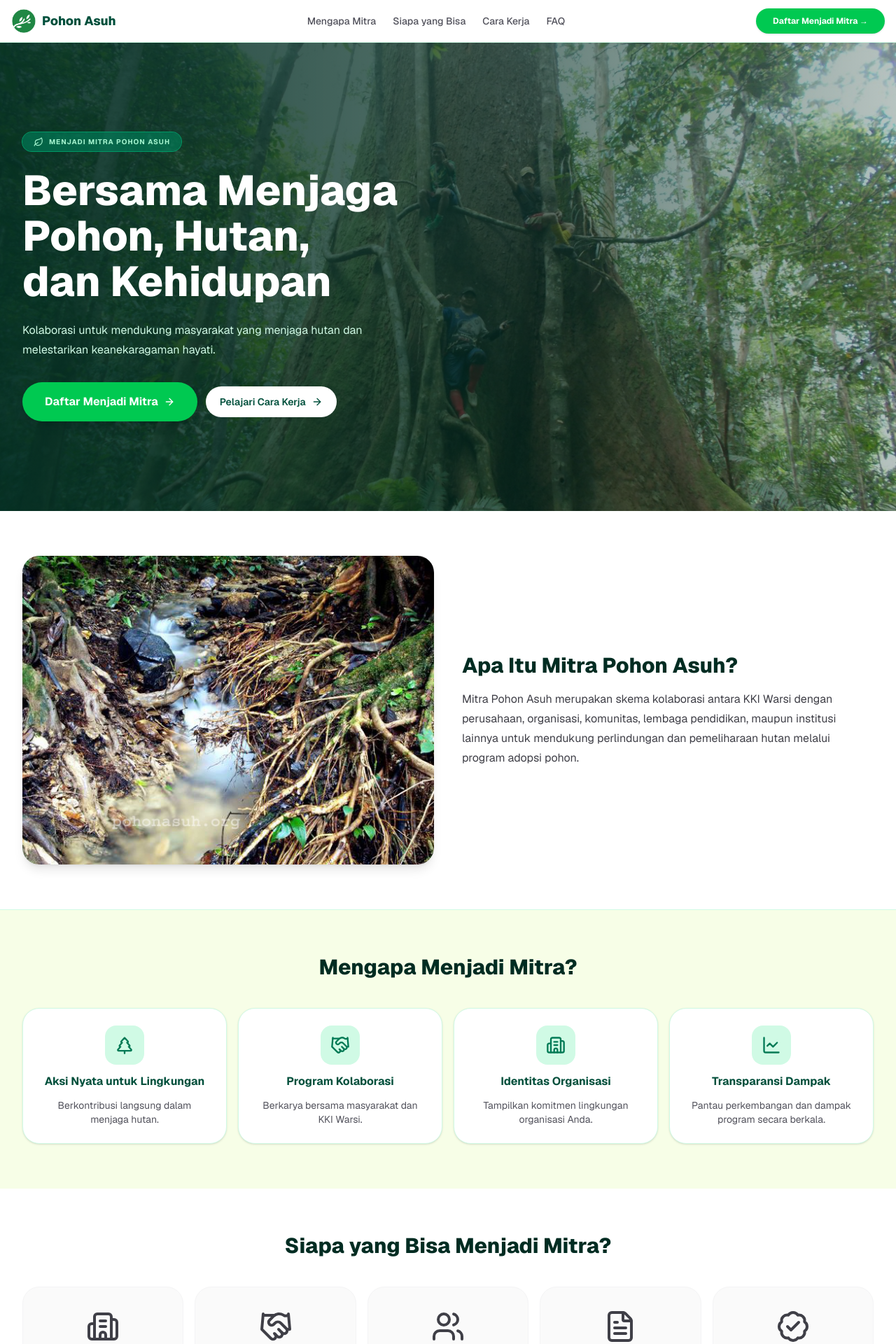
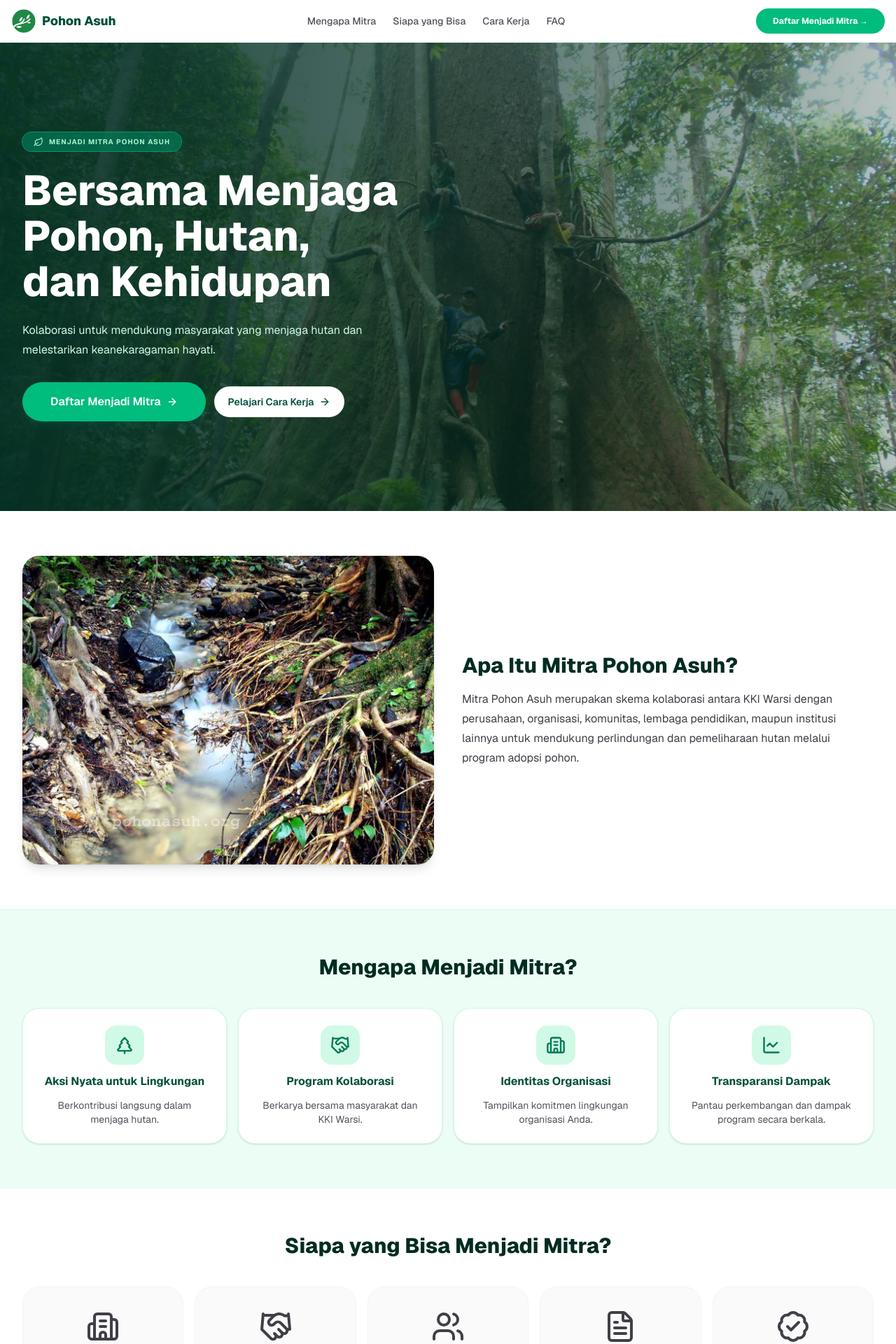
Before and after one commit to kangmasbudiman/revampwebsitepohonasuh, a Next.js app: page /kerjasama-mitra in a window 1280 px wide. Shown: the top 1920 px of the page at 70% size. Built offline with nearby package versions, Linux system fonts and the light colour scheme; no server answers.

Commit message:
style(mitra): samakan warna hijau ke emerald-500 (sesuai hero utama)

```diff
--- a/src/app/kerjasama-mitra/page.tsx
+++ b/src/app/kerjasama-mitra/page.tsx
@@ -25,7 +25,7 @@ export default function KerjasamaMitraPage() {
             <Link href="#cara">Cara Kerja</Link>
             <Link href="#faq">FAQ</Link>
           </nav>
-          <Link href="/daftar-mitra" className="rounded-full bg-green-500 px-6 py-2.5 text-xs font-bold text-white shadow hover:bg-green-600 transition-colors">
+          <Link href="/daftar-mitra" className="rounded-full bg-emerald-500 px-6 py-2.5 text-xs font-bold text-white shadow-emerald-900/40 hover:bg-emerald-400 transition-all hover:scale-[1.03]">
             Daftar Menjadi Mitra →
           </Link>
         </div>
@@ -58,7 +58,7 @@ export default function KerjasamaMitraPage() {
             </p>
 
             <div className="mt-8 flex flex-wrap items-center gap-3">
-              <Link href="/daftar-mitra" className="inline-flex items-center justify-center rounded-full bg-green-500 px-8 py-4 text-base font-bold text-white shadow-lg transition-colors hover:bg-green-600">
+              <Link href="/daftar-mitra" className="inline-flex items-center justify-center rounded-full bg-emerald-500 px-10 py-4 text-base font-semibold text-white shadow-lg shadow-emerald-900/40 hover:scale-[1.03] hover:bg-emerald-400">
                 Daftar Menjadi Mitra <ArrowRight className="ml-2 h-4 w-4" />
               </Link>
               <a href="#cara" className="inline-flex items-center justify-center rounded-full bg-white px-5 py-3 text-sm font-semibold text-emerald-900 hover:bg-emerald-100 transition">
@@ -88,7 +88,7 @@ export default function KerjasamaMitraPage() {
       </section>
 
       {/* ── MENGAPA MITRA ── */}
-      <section id="mengapa" className="bg-lime-50 border-t border-emerald-100">
+      <section id="mengapa" className="bg-emerald-50 border-t border-emerald-100">
         <div className="mx-auto max-w-7xl px-4 sm:px-6 lg:px-8 py-16 text-center">
           <h2 className="text-3xl font-extrabold text-emerald-950">Mengapa Menjadi Mitra?</h2>
           <div className="mt-10 grid gap-4 sm:grid-cols-2 lg:grid-cols-4">
@@ -165,7 +165,7 @@ export default function KerjasamaMitraPage() {
       </section>
 
       {/* ── CARA KERJA ── */}
-      <section id="cara" className="bg-lime-50">
+      <section id="cara" className="bg-emerald-50">
         <div className="mx-auto max-w-7xl px-4 sm:px-6 lg:px-8 py-16">
           <h2 className="text-center text-3xl font-extrabold text-emerald-950">Bagaimana Cara Kerja Kemitraan?</h2>
           <div className="mt-10 flex flex-wrap justify-center gap-4 lg:flex-nowrap lg:gap-0 lg:justify-between">
@@ -178,7 +178,7 @@ export default function KerjasamaMitraPage() {
               { n: "6", label: "Pantau Dampak Program" },
             ].map((step, i) => (
               <div key={i} className="flex flex-col items-center gap-2 w-36 text-center">
-                <span className="flex h-12 w-12 items-center justify-center rounded-full bg-lime-500 text-lg font-extrabold text-emerald-950">
+                <span className="flex h-12 w-12 items-center justify-center rounded-full bg-emerald-500 text-lg font-extrabold text-white">
                   {step.n}
                 </span>
                 <span className="text-[11px] font-semibold text-emerald-900 leading-tight">{step.label}</span>
@@ -190,7 +190,7 @@ export default function KerjasamaMitraPage() {
               { icon: <TreePine className="h-6 w-6" />, title: "Program Adopsi Pohon oleh Mitra", desc: "Kegiatan Kolaborasi", href: "#" },
               { icon: <Users className="h-6 w-6" />, title: "Kolaborasi untuk Hutan Lestari", desc: "Kegiatan Kolaborasi", href: "#" }].map((g, i) => (
               <a key={i} href={g.href} className="group rounded-2xl border border-emerald-100 bg-white p-4 flex items-center gap-3 hover:shadow-md transition">
-                <span className="flex h-12 w-12 shrink-0 items-center justify-center rounded-2xl bg-lime-100 text-lime-700 group-hover:bg-lime-200 transition">{g.icon}</span>
+                <span className="flex h-12 w-12 shrink-0 items-center justify-center rounded-2xl bg-emerald-100 text-emerald-700 group-hover:bg-emerald-200 transition">{g.icon}</span>
                 <span>
                   <p className="text-sm font-bold text-emerald-900">{g.title}</p>
                   <p className="text-[11px] text-zinc-500">{g.desc}</p>
@@ -233,7 +233,7 @@ export default function KerjasamaMitraPage() {
             <h2 className="text-3xl font-extrabold sm:text-4xl">Mari Jadikan Komitmen Lingkungan<br />sebagai Aksi Nyata.</h2>
             <p className="mt-2 max-w-lg text-sm text-emerald-100">Bergabunglah menjadi Mitra Pohon Asuh dan mulai bangun kolaborasi untuk menjaga hutan, mendukung masyarakat, serta melestarikan keanekaragaman hayati.</p>
           </div>
-          <Link href="/daftar-mitra" className="inline-flex items-center justify-center rounded-full bg-green-500 px-8 py-4 text-base font-bold text-white shadow-lg transition-colors hover:bg-green-600">
+          <Link href="/daftar-mitra" className="inline-flex items-center justify-center rounded-full bg-emerald-500 px-10 py-4 text-base font-semibold text-white shadow-lg shadow-emerald-900/40 hover:scale-[1.03] hover:bg-emerald-400">
             Daftar Menjadi Mitra <ArrowRight className="ml-2 h-4 w-4" />
           </Link>
         </div>
```
